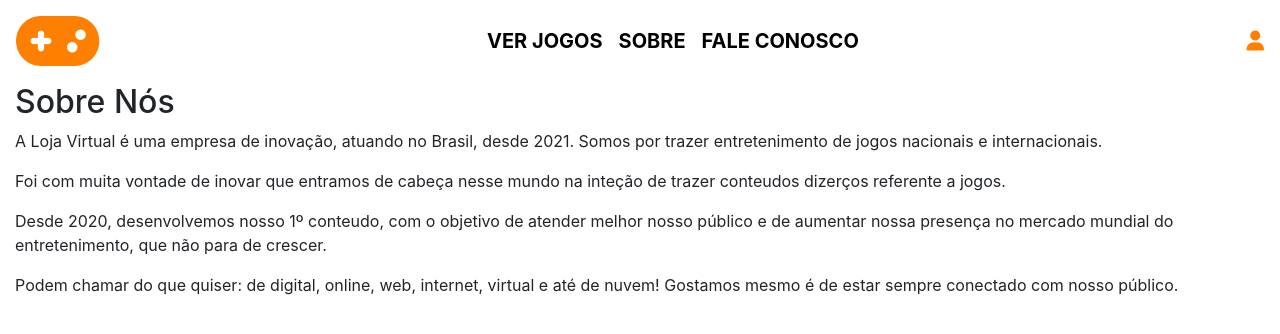
After one commit to brunopontes90/projeto-loja, a PHP site: page /views/sobre.php in a window 1280 px wide. The commit adds this page. Shown: the top 334 px of the page. Run offline with PHP 8.4, Linux system fonts and the light colour scheme; some libraries are stand-ins or nearby versions.

Commit message:
front-end login, sobre, separação de layout menu e footer

```diff
--- a/css/index.css
+++ b/css/index.css
@@ -4,7 +4,6 @@
     --black: #000000;
     --red: #FF0000;
 }
-
 /* LOGO NO HEADER */
 #logoGames{
     color: var(--orange);
@@ -18,8 +17,12 @@
 
 .nav-link:hover{
     color: var(--red);
+    text-decoration: underline;
 }
 
+#login{
+    color: var(--orange);
+}
 .jumbotron{
     background: url('../img/banner.jpg') no-repeat fixed;
     background-size: 100% 100%;
--- /dev/null
+++ b/views/layouts/faleConosco.php
@@ -0,0 +1 @@
+<h1>Fale</h1>
--- /dev/null
+++ b/views/layouts/menu.php
@@ -0,0 +1,32 @@
+<nav class="navbar navbar-expand-sm navabr-ligth">
+
+    <a href="../index.php">
+        <i class="fas fa-gamepad" id="logoGames"></i>
+        <h1 class="d-none">Site de Jogos</h1>
+    </a>
+
+    <!--Menu COLLAPSE-->
+    <button class="navbar-toggler" data-toggle="collapse" data-target="#navBarButton">
+        <i class="fas fa-bars fa-lg"></i>
+    </button>
+
+    <div id="navBarButton" class="collapse navbar-collapse">
+
+        <ul class="navbar-nav mx-auto">
+            <li class="nav-item text-uppercase font-weight-bold">
+                <a class="nav-link" href="#" class="nav-link">Ver Jogos</a>
+            </li>
+            <li class="nav-item text-uppercase font-weight-bold">
+                <a class="nav-link" href="views\sobre.php" class="nav-link">Sobre</a>
+            </li>
+            <li class="nav-item text-uppercase font-weight-bold">
+                <a class="nav-link" href="#" class="nav-link">Fale Conosco</a>
+            </li>
+        </ul>
+
+        <a href="../login.php">
+            <i class="fas fa-user" id="login"></i>
+        </a>
+
+    </div>
+</nav>
--- /dev/null
+++ b/views/login.php
@@ -0,0 +1 @@
+<h1>login</h1>
--- /dev/null
+++ b/views/sobre.php
@@ -0,0 +1,27 @@
+<!DOCTYPE html>
+<html lang="pt-br">
+<head>
+    <meta charset="UTF-8">
+    <meta http-equiv="X-UA-Compatible" content="IE=edge">
+    <meta name="viewport" content="width=device-width, initial-scale=1.0">
+    <link rel="stylesheet" href="https://stackpath.bootstrapcdn.com/bootstrap/4.1.3/css/bootstrap.min.css" integrity="sha384-MCw98/SFnGE8fJT3GXwEOngsV7Zt27NXFoaoApmYm81iuXoPkFOJwJ8ERdknLPMO" crossorigin="anonymous">
+    <script src="https://code.jquery.com/jquery-3.3.1.slim.min.js" integrity="sha384-q8i/X+965DzO0rT7abK41JStQIAqVgRVzpbzo5smXKp4YfRvH+8abtTE1Pi6jizo" crossorigin="anonymous"></script>
+    <script src="https://cdnjs.cloudflare.com/ajax/libs/popper.js/1.14.3/umd/popper.min.js" integrity="sha384-ZMP7rVo3mIykV+2+9J3UJ46jBk0WLaUAdn689aCwoqbBJiSnjAK/l8WvCWPIPm49" crossorigin="anonymous"></script>
+    <script src="https://stackpath.bootstrapcdn.com/bootstrap/4.1.3/js/bootstrap.min.js" integrity="sha384-ChfqqxuZUCnJSK3+MXmPNIyE6ZbWh2IMqE241rYiqJxyMiZ6OW/JmZQ5stwEULTy" crossorigin="anonymous"></script>
+    <script src="https://kit.fontawesome.com/8455a3d02b.js" crossorigin="anonymous"></script>
+    <link rel="stylesheet" href="../css/index.css">
+    <title>Games</title>
+</head>
+<body>
+    <?php include './layouts/menu.php' ?>
+    <aside class="container-fluid">
+        <h2>Sobre Nós</h2>
+        <div>
+            <p>A Loja Virtual é uma empresa de inovação, atuando no Brasil, desde 2021. Somos por trazer entretenimento de jogos nacionais e internacionais.</p>
+            <p>Foi com muita vontade de inovar que entramos de cabeça nesse mundo na inteção de trazer conteudos dizerços referente a jogos.</p>
+            <p>Desde 2020, desenvolvemos nosso 1º conteudo, com o objetivo de atender melhor nosso público e de aumentar nossa presença no mercado mundial do entretenimento, que não para de crescer.</p>
+            <p>Podem chamar do que quiser: de digital, online, web, internet, virtual e até de nuvem! Gostamos mesmo é de estar sempre conectado com nosso público. </p>
+        </div>
+    </aside>
+</body>
+</html>
```
Also changed, not shown: index.php (+11 -49 lines), views/layouts/footer.php (added, +39 -0 lines).
